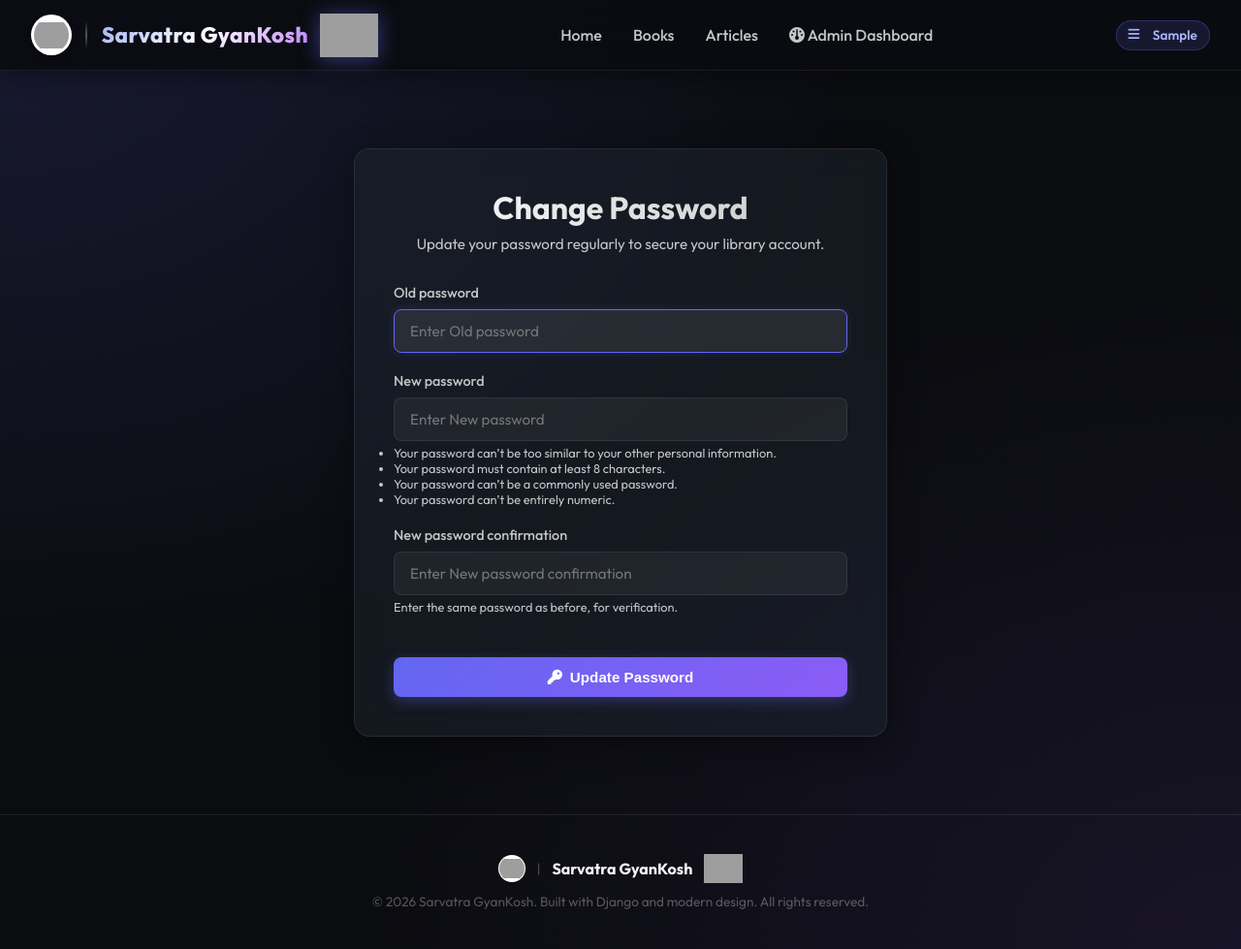
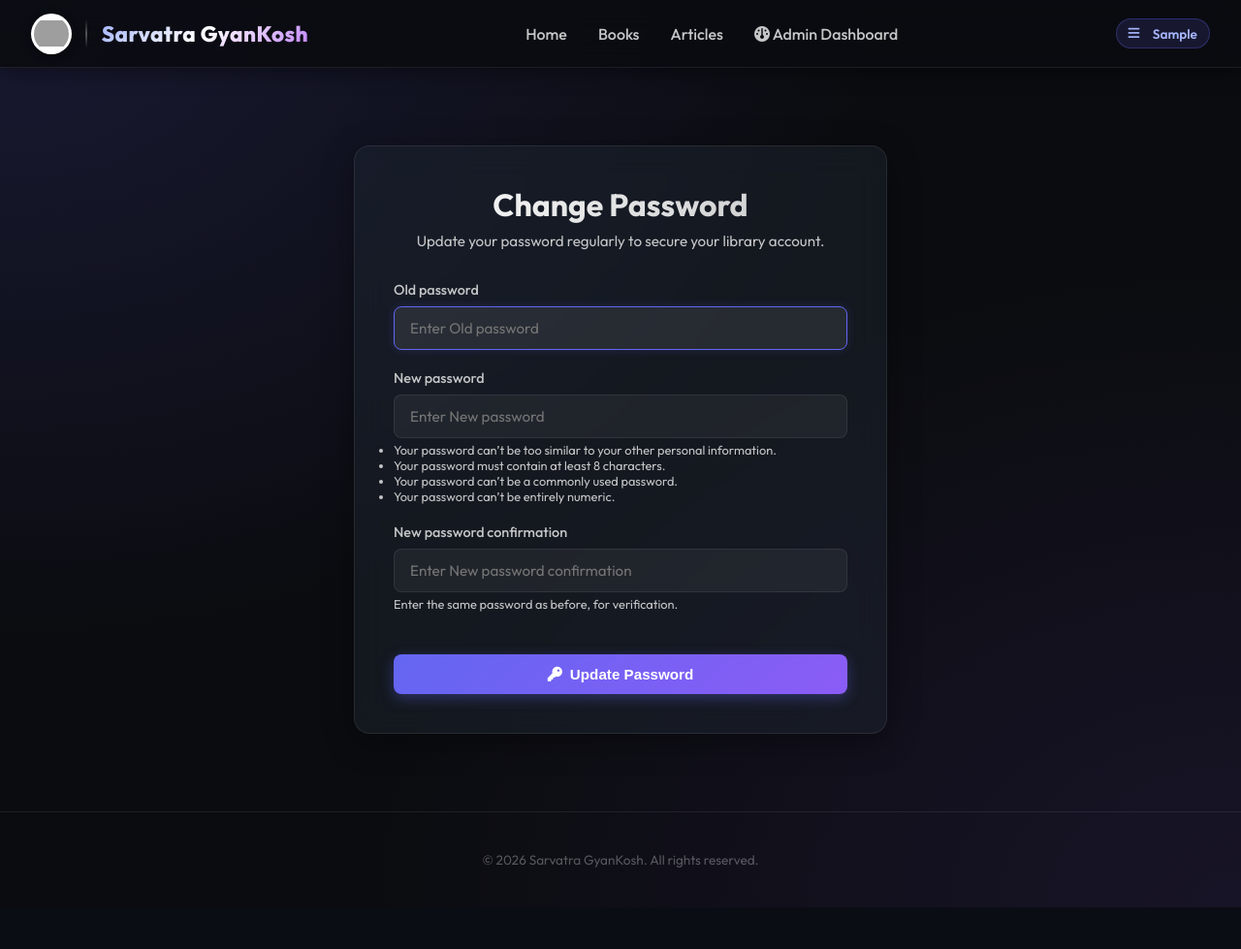
Before and after one commit to Pragnesh29/Digital_Library, a Django app: page /accounts/change-password/ in a window 1280 px wide. Shown: the whole page at 97% size. After the commit the page ends 936 px from the top, so only its background shows below. Run offline with Django 5.2, Linux system fonts and the light colour scheme; the visitor is signed in with stand-in values (Sample User, id 1); grey boxes are pictures that could not be loaded.

Commit message:
Update footer text to © 2026 Sarvatra GyanKosh. All rights reserved. and remove gyankosh portal logo

```diff
--- a/templates/base.html
+++ b/templates/base.html
@@ -23,7 +23,6 @@
             <img src="/media/image/cme_logo.jpeg" alt="Organization Logo" class="nav-logo-img org-logo" onerror="this.src='{% static 'images/cme_logo.jpeg' %}'">
             <div class="brand-divider"></div>
             <span class="nav-brand-title">Sarvatra GyanKosh</span>
-            <img src="/media/image/gyankosh_logo.png" alt="Portal Logo" class="nav-logo-img portal-logo" onerror="this.src='{% static 'images/gyankosh_logo.png' %}'">
         </a>
 
         <div class="nav-links">
@@ -97,13 +96,7 @@
 
     <!-- Footer -->
     <footer>
-        <div style="display: flex; align-items: center; justify-content: center; gap: 0.75rem; margin-bottom: 0.6rem;">
-            <img src="/media/image/cme_logo.jpeg" alt="Organization Logo" style="height: 28px; width: 28px; border-radius: 50%; object-fit: contain; background: white; padding: 1px;" onerror="this.src='{% static 'images/cme_logo.jpeg' %}'">
-            <span style="color: rgba(255,255,255,0.25);">|</span>
-            <strong style="color: var(--text-primary); font-size: 1rem; font-family: 'Outfit', sans-serif;">Sarvatra GyanKosh</strong>
-            <img src="/media/image/gyankosh_logo.png" alt="Portal Logo" style="height: 30px; object-fit: contain;" onerror="this.src='{% static 'images/gyankosh_logo.png' %}'">
-        </div>
-        <p>&copy; {% now "Y" %} Sarvatra GyanKosh. Built with Django and modern design. All rights reserved.</p>
+        <p>&copy; {% now "Y" %} Sarvatra GyanKosh. All rights reserved.</p>
     </footer>
 
     {% block extra_js %}{% endblock %}
```
